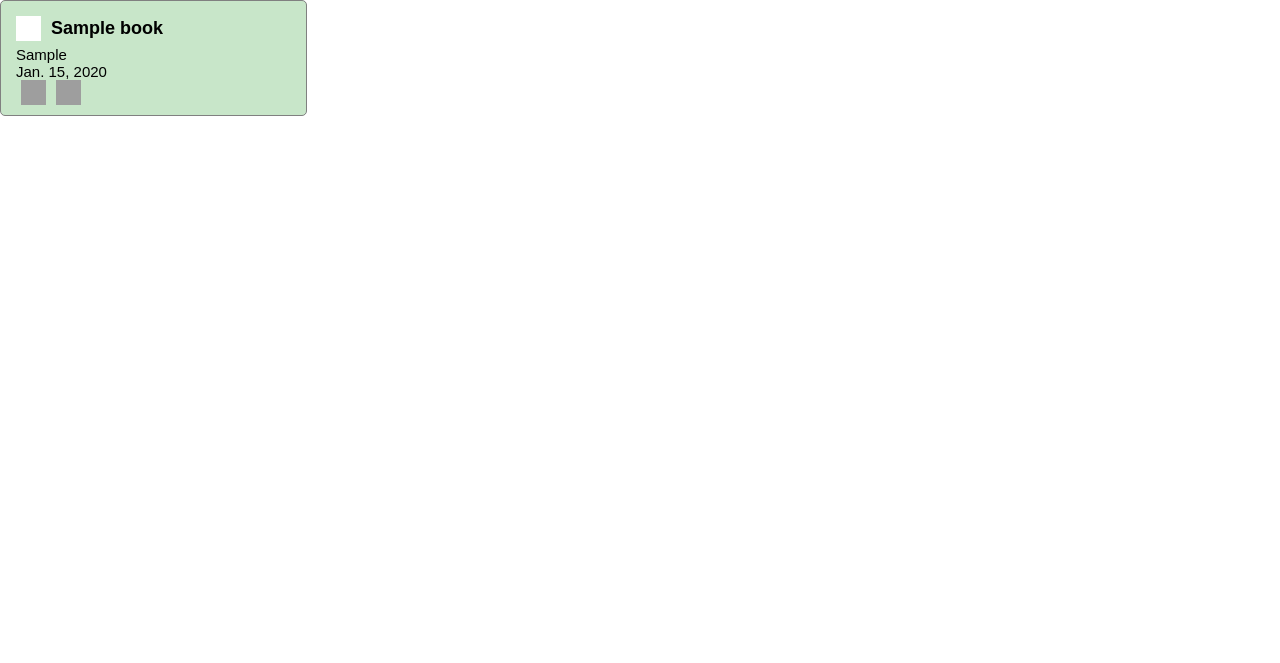
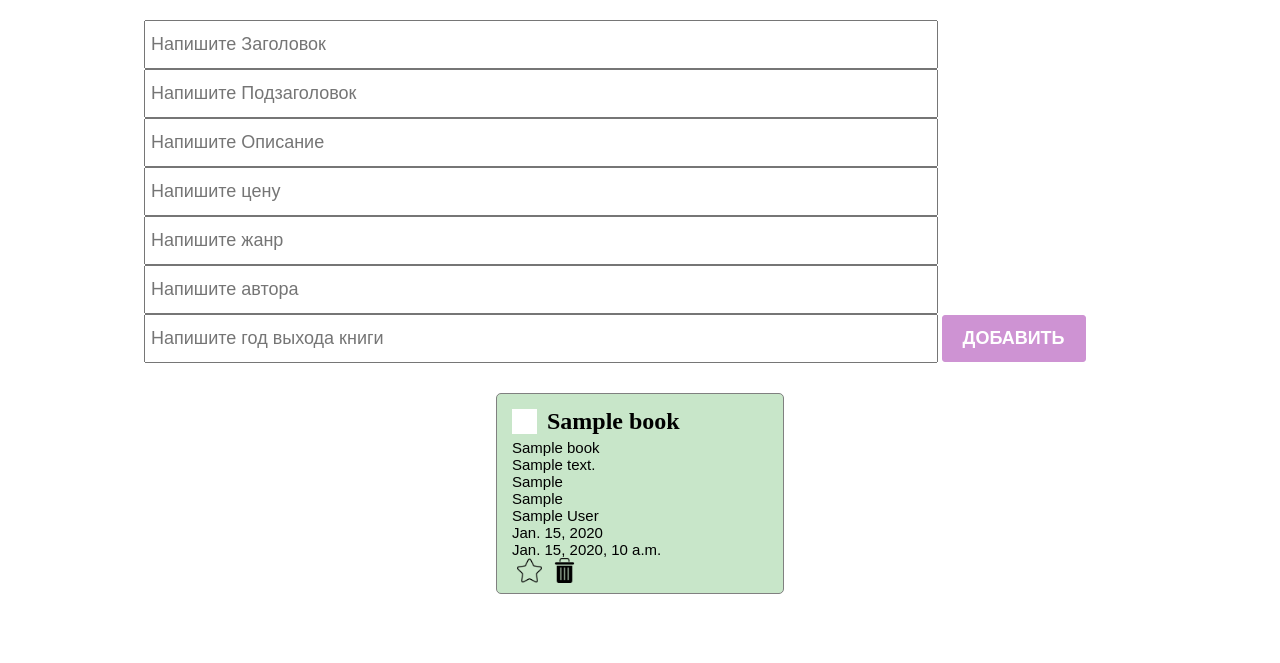
Before and after one commit to busurmankulov577/todo, a Django app: page /book/ in a window 1280 px wide. Shown: the top 663 px of the page. Run offline with Django 3.2, Linux system fonts and the light colour scheme; tables that the repository leaves empty hold one stand-in row (values such as "Sample post"); grey boxes are pictures that could not be loaded.

Commit message:
added form to book.html

```diff
--- a/main/models.py
+++ b/main/models.py
@@ -15,4 +15,4 @@ class Book(models.Model):
     genre = models.CharField(max_length=100)
     author = models.CharField(max_length=100)
     year = models.DateField(auto_created=True)
-    date = models.DateField(auto_now_add=True)
+    date = models.DateTimeField(auto_now_add=True)
--- a/main/templates/book.html
+++ b/main/templates/book.html
@@ -14,6 +14,21 @@
 </head>
 
 <body>
+    <section>
+        <div class="create_container">
+            <form action="{% url 'add-book' %}" method="POST">
+                {% csrf_token %}
+                <input class="create_input" type="text" name="book.title" placeholder="Напишите Заголовок">
+                <input class="create_input" type="text" name="book.subtitle" placeholder="Напишите Подзаголовок">
+                <input class="create_input" type="text" name="book.description" placeholder="Напишите Описание">
+                <input class="create_input" type="text" name="book.price" placeholder="Напишите цену">
+                <input class="create_input" type="text" name="book.genre" placeholder="Напишите жанр">
+                <input class="create_input" type="text" name="book.author" placeholder="Напишите автора">
+                <input class="create_input" type="text" name="book.year" placeholder="Напишите год выхода книги">
+                <button class="create_button">Добавить</button>
+            </form>
+        </div>
+        <div class="todo_container">
             {% for book in book_list %}
             <div class="todo_item">
                 <div class="todo_item_header">
@@ -21,20 +36,25 @@
                         <input type="checkbox">
                         <span class="checkmark"></span>
                     </label>
-            <h4>{{ book.title }}</h4>
+                    <h1>{{ book.title }}</h1>
                 </div>
                 <div class="todo_item_footer">
+                    <p>{{ book.subtitle}}</p>
+                    <p>{{ book.description }}</p>
                     <p>{{ book.price }}</p>
+                    <p>{{ book.genre }}</p>
+                    <p>{{ book.author }}</p>
+                    <p>{{ book.year }}</p>
                     <p>{{ book.date }}</p>
                     <div class="action_buttons">
-                <img src="./icons/svetstar.png">
-                <img src="./icons/delete.jpg">
+                        <img src="{% static './icons/unmarked.png' %} ">
+                        <img src="{%  static './icons/delete.png'  %}">
                     </div>
                 </div>
-
             </div>
             {% endfor %}
-
+        </div>
+    </section>
 </body>
 
 </html>
--- a/main/views.py
+++ b/main/views.py
@@ -11,9 +11,11 @@ def go(request):
 def test(request):
     todo_list = ToDo.objects.all()
     return render(request, "test.html",{"todo_list":todo_list})
+
 def book(request):
     book_list = Book.objects.all()
     return render(request,"book.html",{"book_list":book_list})
+
 def second(request):
     return HttpResponse("test 2 page")
 
@@ -33,4 +35,16 @@ def add_todo(request):
     todo = ToDo(text=text)
     todo.save()
     return redirect(test)
-# Create your views here.
+
+def add_book(request):
+    form = request.POST
+    title = form["book.title"]
+    subtitle =form["book.subtitle"]
+    description = form["book.description"]
+    price = form["book.price"]
+    genre = form["book.genre"]
+    author = form["book.author"]
+    year = form["book.year"]
+    books = Book(title=title,subtitle=subtitle,description=description,price=price,genre=genre,author=author,year=year)
+    books.save()
+    return redirect(book)
--- a/todo/urls.py
+++ b/todo/urls.py
@@ -30,7 +30,8 @@ urlpatterns = [
     path("add/", addtxt),
     path("change/", change),
     path("delete/", delete),
-    path("add-todo/",add_todo, name="add-todo")
+    path("add-todo/",add_todo, name="add-todo"),
+    path("add-book/",add_book,name="add-book"),
 ]   + static(settings.STATIC_URL, document_root=settings.STATIC_ROOT) \
     + static(settings.MEDIA_URL, document_root=settings.MEDIA_ROOT)
 
```
Also changed, not shown: main/migrations/0004_auto_20210120_1406.py (added). Lines whose indentation alone changed are shown as unchanged.
